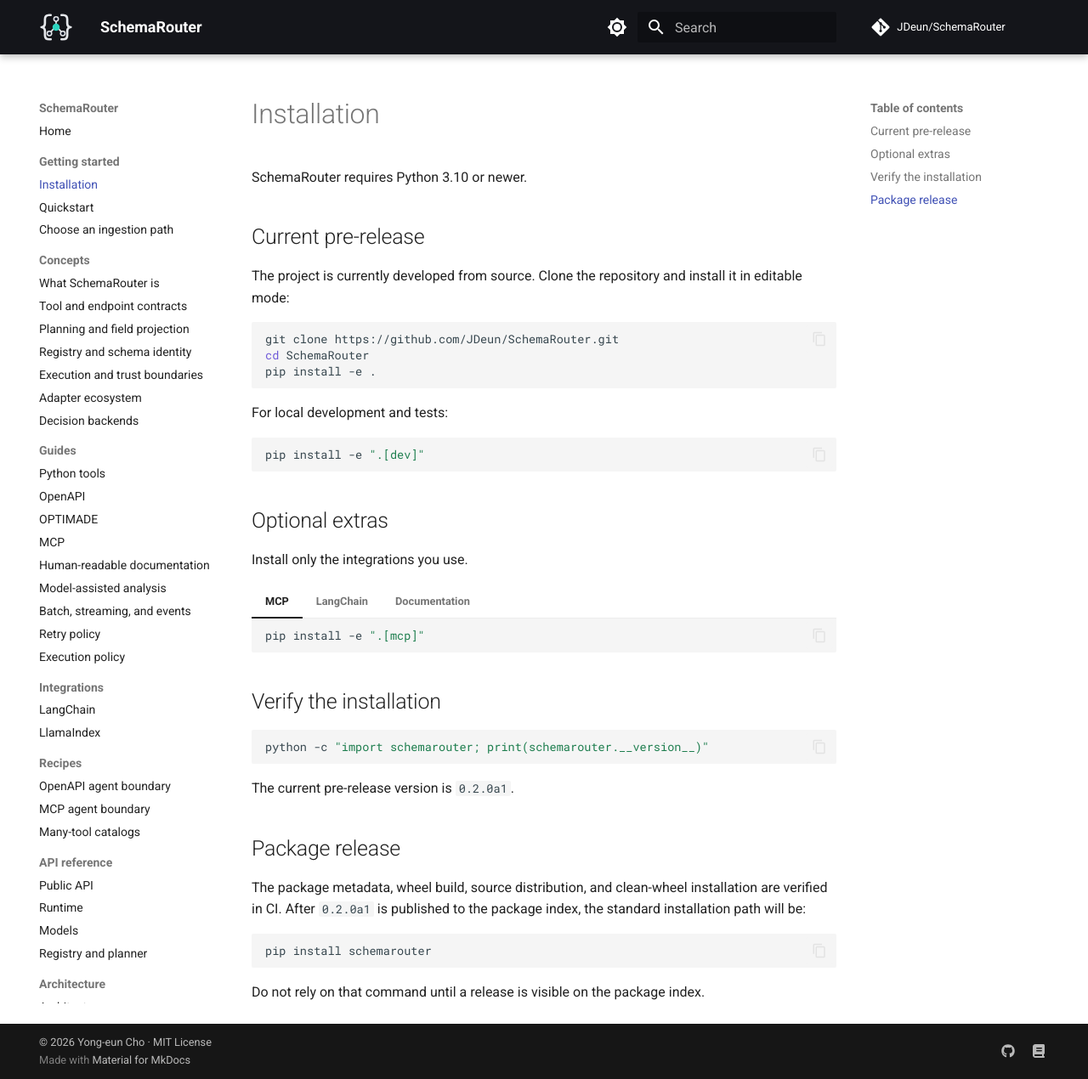
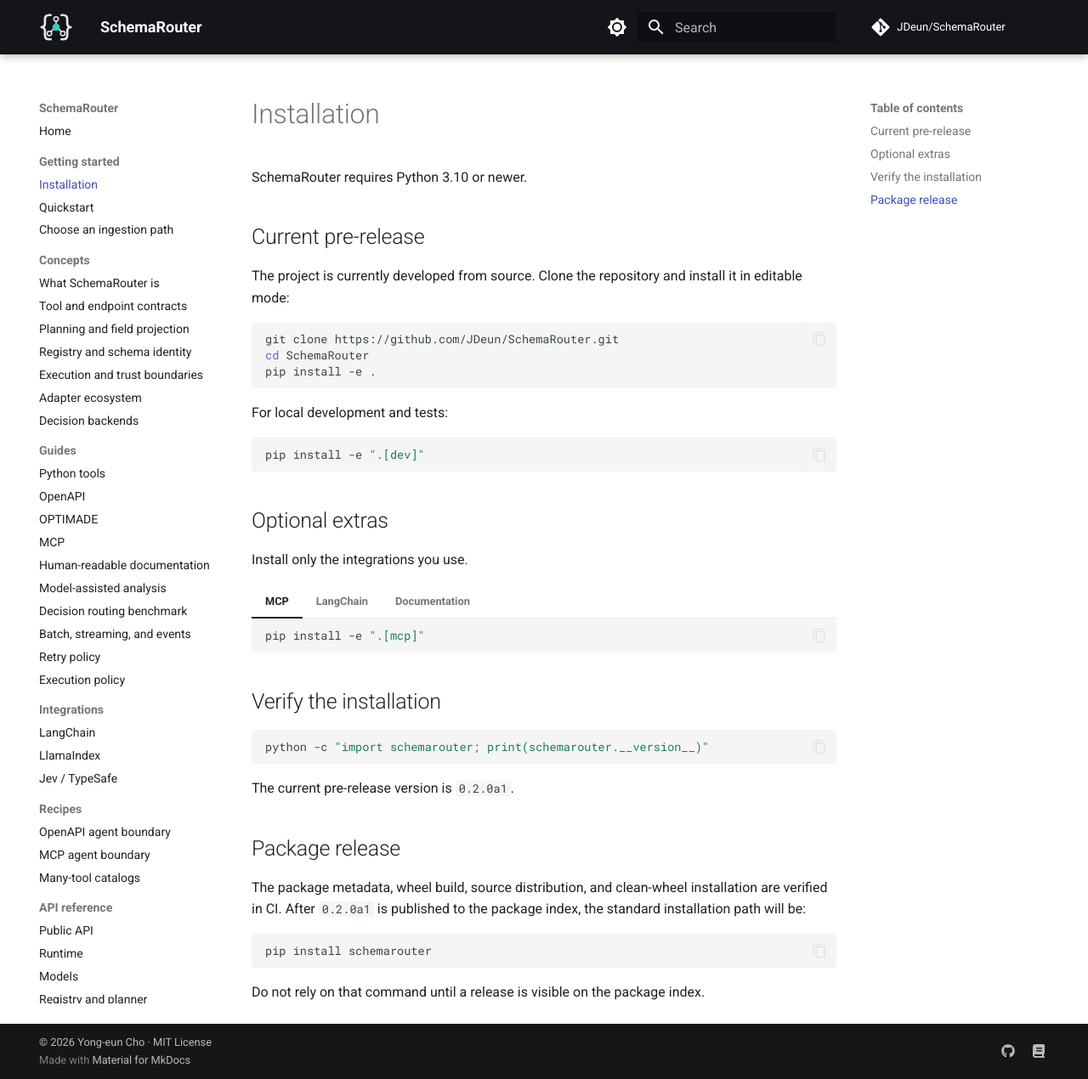
Before and after one commit to JDeun/SchemaRouter, an MkDocs documentation site: the page built from docs/getting-started/installation.md, in a window 1280 px wide and 1270 px high. Shown: the whole window at 85% size. Built offline with MkDocs 1.6.1 and Material for MkDocs 9.7.7, drawn with Linux system fonts in a browser that asks for light colours; comment, search, counter and statistics services are not loaded.

Commit message:
docs: add Jev and decision benchmark navigation

```diff
--- a/mkdocs.yml
+++ b/mkdocs.yml
@@ -105,12 +105,14 @@
       - MCP: guides/mcp.md
       - Human-readable documentation: guides/html-documentation.md
       - Model-assisted analysis: guides/model-analyzer.md
+      - Decision routing benchmark: guides/decision-benchmark.md
       - Batch, streaming, and events: guides/runtime.md
       - Retry policy: guides/retry.md
       - Execution policy: guides/execution-policy.md
   - Integrations:
       - LangChain: integrations/langchain.md
       - LlamaIndex: integrations/llamaindex.md
+      - Jev / TypeSafe: integrations/jev.md
   - Recipes:
       - OpenAPI agent boundary: recipes/openapi-agent.md
       - MCP agent boundary: recipes/mcp-agent.md
```
